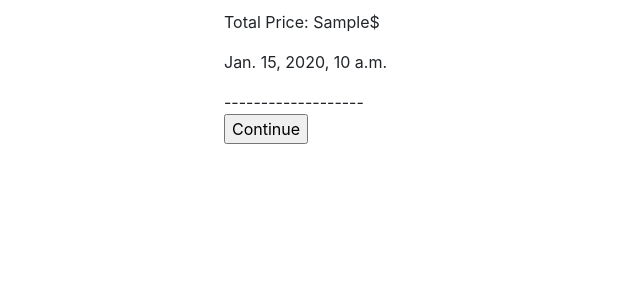
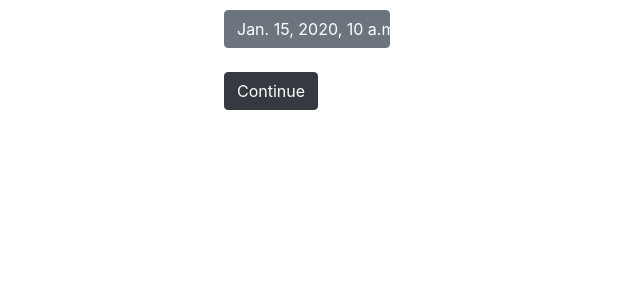
Before and after one commit to DavydovVA/Pizza, a Django app: page /history/ in a window 1280 px wide. Shown: the part 56-356 px from the top of the page, without its empty margins (0-640 px from the left). Run offline with Django 3.2, Linux system fonts and the light colour scheme; a user stored in the database is signed in; tables that the repository leaves empty hold one stand-in row (values such as "Sample post"); some libraries are stand-ins or nearby versions.

Commit message:
history.html appearance

```diff
--- a/cart/custom_modul.py
+++ b/cart/custom_modul.py
@@ -12,9 +12,10 @@ def create_info_for_history(cart):
 
 
 class SendInfo:
-    def __init__(self, pizza_list, total_cart_price, created_at):
+    def __init__(self, pizza_list, total_cart_price, address, created_at):
         self.pizza_list = pizza_list
         self.total_cart_price = total_cart_price
+        self.address = address
         self.created_at = created_at
 
 
--- a/cart/models.py
+++ b/cart/models.py
@@ -5,11 +5,12 @@ from accounts.models import User
 
 class History(models.Model):
     user = models.ForeignKey(User, on_delete=models.CASCADE, default=None)
-    # title + amount
-    pizza_list = models.CharField(max_length=200)
+    # title + amount затем функция преобразует во вложенные списки
+    pizza_list = models.CharField(max_length=400)
     total_price = models.CharField(max_length=20)
 
     total_cart_price = models.CharField(max_length=20, default=0)
+    address = models.CharField(max_length=150, default='kek')
 
     created_at = models.DateTimeField(auto_now_add=True)
 
--- a/cart/templates/cart/checklist.html
+++ b/cart/templates/cart/checklist.html
@@ -2,7 +2,7 @@
 {% load static %}
 
 {% block title %}
-    Pizza - {{ block.super }}
+    Check - {{ block.super }}
 {% endblock %}
 
 {% block body %}
--- a/cart/templates/cart/history.html
+++ b/cart/templates/cart/history.html
@@ -2,25 +2,34 @@
 {% load static %}
 
 {% block title %}
-    Pizza - {{ block.super }}
+    History - {{ block.super }}
 {% endblock %}
 
 {% block body %}
     {% if member_list %}
         {% for item in member_list %}
-            {% for row in item.pizza_list %}
-                {% for part in row %}
-                    {{ part }} <br>
-                {% endfor %} <br>
-            {% endfor %}
-            <p>Total Price: {{ item.total_cart_price}}$</p>
-            <p>{{ item.created_at }}</p>
-            ------------------- <br>
+            <div class="dropdown">
+                <button class="btn btn-secondary dropdown-toggle" type="button" id="dropdownMenu2"
+                        data-toggle="dropdown" aria-haspopup="true" aria-expanded="false" style="width: 20%">
+                    {{ item.created_at }}
+                </button>
+                <div class="dropdown-menu dropdown-menu-right" aria-labelledby="dropdownMenu2" style="width: 20%">
+                    {% for row in item.pizza_list %}
+                        {% for part in row %}
+                            {{ part }} <br>
+                        {% endfor %} <br>
+                    {% endfor %}
+                    Total Price: {{ item.total_cart_price }}$ <br>
+                    Address: {{ item.address }}
+                </div>
+            </div> <br>
         {% endfor %}
     {% else %}
         You purchase History is Empty.
     {% endif %}
     <form action="{% url "pp:index" %}">
-        <input type="submit" value="Continue">
+        <input type="submit" class="btn btn-dark" value="Continue">
     </form>
 {% endblock %}
+
+<button type="button">Secondary</button>
--- a/cart/views.py
+++ b/cart/views.py
@@ -42,7 +42,7 @@ class AcceptOrder(View):
         pizza_list, total_price = create_info_for_history(cart)
         total_cart_price = cart.get_total_cart_price()
 
-        his = History(user=request.user, pizza_list=pizza_list, total_price=total_price,
+        his = History(user=request.user, pizza_list=pizza_list, total_price=total_price, address=request.user.address,
                       total_cart_price=total_cart_price)
         his.save()
 
@@ -75,7 +75,7 @@ class ViewHistory(View):
                 tmp = member.pizza_list.split('\n\n')[:-1]
                 for i in tmp:
                     pizza_list.append(i.split('\n'))
-                member_list.append(SendInfo(pizza_list, member.total_cart_price, member.created_at))
+                member_list.append(SendInfo(pizza_list, member.total_cart_price, member.address, member.created_at))
 
             return render(request, 'cart/history.html', context={'member_list': member_list})
 
--- a/pp/templates/pp/create_pizza.html
+++ b/pp/templates/pp/create_pizza.html
@@ -5,7 +5,7 @@
 {% endblock %}
 
 {% block body %}
-    <form method="post" enctype="multipart/form-data">
+    <form method="post" enctype="multipart/form-data" style="width: 30%;">
         {% csrf_token %}
         {% if form.errors %}
             <div class="alert alert-danger">
@@ -18,6 +18,6 @@
                 {{ field }}
             </div>
         {% endfor %}
-        <button type="submit" class="btn btn-success">Success</button>
+        <button type="submit" class="btn btn-success">Create</button>
     </form>
 {% endblock %}
```
Also changed, not shown: cart/templates/cart/view_cart.html (+9 -5 lines), cart/migrations/0013_auto_20200208_1310.py (added), cart/migrations/0014_auto_20200208_1311.py (added), cart/migrations/0015_auto_20200208_1311.py (added).
